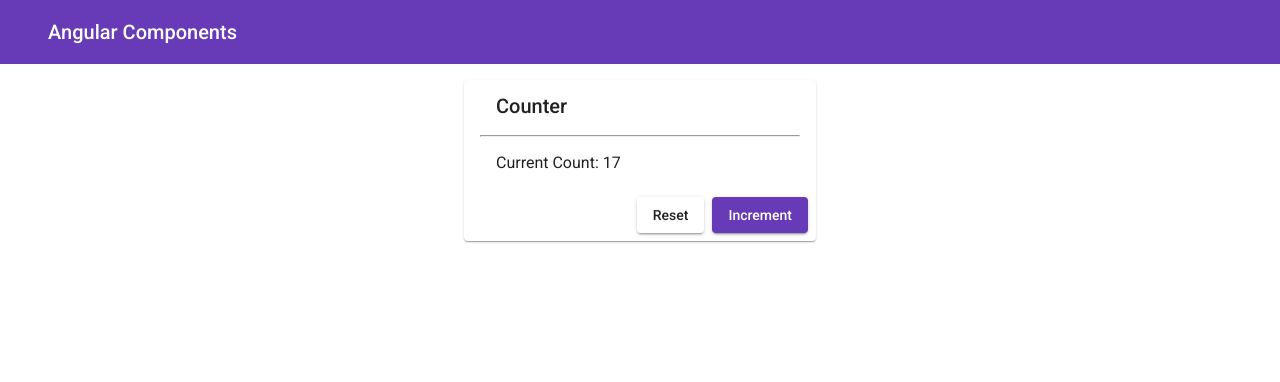
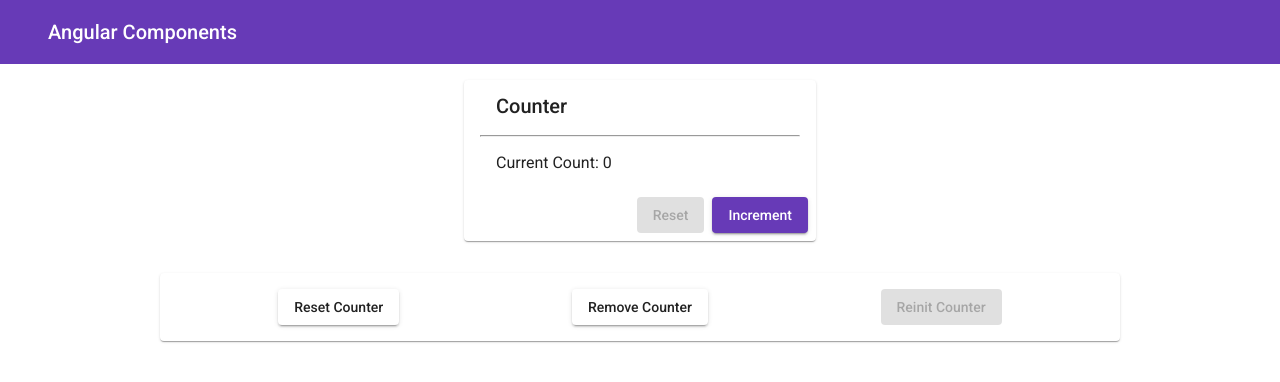
Before and after one commit to lean-ng/edu-components, an Angular app: page / in a window 1280 px wide. Shown: the top 382 px of the page. Built offline with nearby package versions, Linux system fonts and the light colour scheme.

Commit message:
Basic component lifecycle.

```diff
--- a/src/app/app.component.css
+++ b/src/app/app.component.css
@@ -12,3 +12,10 @@ main {
   width: 100%;
   text-align: center;
 }
+
+.actions {
+  padding: 1rem 2rem;
+  margin-top: 2rem;
+  display: flex;
+  justify-content: space-around;
+}
--- a/src/app/app.component.html
+++ b/src/app/app.component.html
@@ -1,8 +1,10 @@
 <app-header></app-header>
 <main>
-  <div *ngIf="countChanged" class="notification">
-    Count updated. New Value: {{ count }}
-  </div>
-  <counter-card [(count)]="count"
+  <counter-card *ngIf="counterOn" [(count)]="count"
   ></counter-card>
+  <mat-card class="actions">
+    <button mat-raised-button (click)="count = 0">Reset Counter</button>
+    <button mat-raised-button [disabled]="!counterOn" (click)="counterOn = false">Remove Counter</button>
+    <button mat-raised-button [disabled]="counterOn" (click)="count = 0;counterOn = true">Reinit Counter</button>
+  </mat-card>
 </main>
--- a/src/app/app.component.ts
+++ b/src/app/app.component.ts
@@ -5,17 +5,9 @@ import { Component, DoCheck } from '@angular/core';
   templateUrl: './app.component.html',
   styleUrls: ['./app.component.css']
 })
-export class AppComponent implements DoCheck {
+export class AppComponent {
 
-  count = 17;
-  countChanged = false;
+  count = 0;
+  counterOn = true;
 
-  private oldCount = 17;
-  ngDoCheck(): void {
-    console.log(this.count);
-    if (this.oldCount !== this.count) {
-      this.countChanged = true;
-      this.oldCount = this.count;
-    }
-  }
 }
--- a/src/app/components/counter/card/card.component.ts
+++ b/src/app/components/counter/card/card.component.ts
@@ -1,11 +1,11 @@
-import { Component, EventEmitter, Input, OnInit, Output } from '@angular/core';
+import { Component, EventEmitter, Input, OnChanges, OnDestroy, OnInit, Output, SimpleChanges } from '@angular/core';
 
 @Component({
   selector: 'counter-card',
   templateUrl: './card.component.html',
   styleUrls: ['./card.component.css']
 })
-export class CardComponent implements OnInit {
+export class CardComponent implements OnInit, OnChanges, OnDestroy {
 
   @Input()
   count = 0;
@@ -15,7 +15,21 @@ export class CardComponent implements OnInit {
 
   constructor() { }
 
+  // Called once
+  // Called after first changes hook - if any
   ngOnInit(): void {
+    console.log('Component initialized');
+  }
+
+  // Called each time any input value changes
+  ngOnChanges(changes: SimpleChanges): void {
+    console.log('Component input data changed');
+    console.log(changes);
+  }
+
+  // Called once
+  ngOnDestroy(): void {
+    console.log('Component will be detroyed');
   }
 
   incCount(): void {
```
